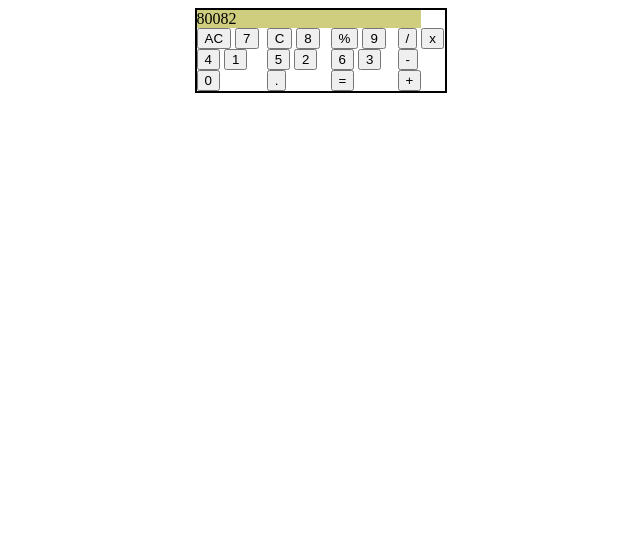
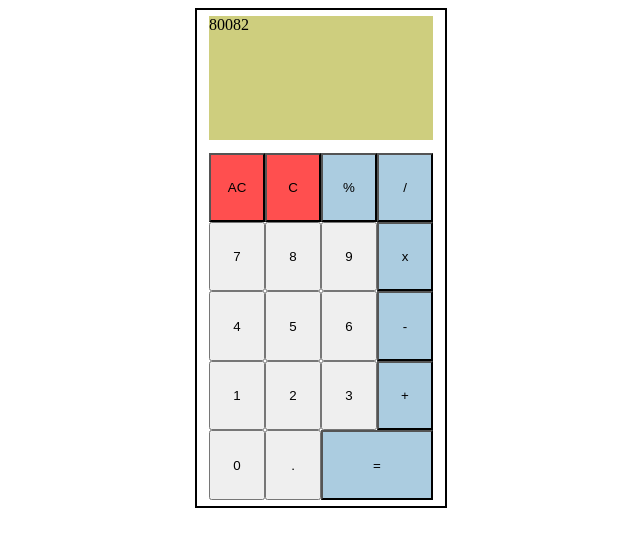
Before and after one commit to PatriceGudders/calculator, a plain HTML site: page index.html in a window 1280 px wide. Shown: the whole page, without its empty margins (319-959 px from the left). Drawn offline with Linux system fonts and the light colour scheme.

Commit message:
Simplify html file + adjust css
Made one container with two items (display + buttons).
Used flexbox to arrange items.
Added background-color to buttons according to class

```diff
--- a/index.html
+++ b/index.html
@@ -15,33 +15,29 @@
             80082
         </div>
         <div class="buttons">
-            <div class="columnOne">
             <button class="clear">AC</button>
+            <button class="clear">C</button>
+            <button class="operator">%</button>
+            <button class="operator">/</button>
+
             <button class="number">7</button>
+            <button class="number">8</button>
+            <button class="number">9</button>
+            <button class="operator">x</button>
+
             <button class="number">4</button>
+            <button class="number">5</button>
+            <button class="number">6</button>
+            <button class="operator">-</button>
+
             <button class="number">1</button>
+            <button class="number">2</button>
+            <button class="number">3</button>
+            <button class="operator">+</button>
+
             <button class="number">0</button>
-            </div>
-            <div class="columnTwo">
-                <button class="clear">C</button>
-                <button class="number">8</button>
-                <button class="number">5</button>
-                <button class="number">2</button>
             <button class="number">.</button>
-            </div>
-            <div class="columnThree">
-                <button class="operator">%</button>
-                <button class="number">9</button>
-                <button class="number">6</button>
-                <button class="number">3</button>
             <button class="result">=</button>
-            </div>
-            <div class="columnFour">
-                <button class="operator">/</button>
-                <button class="operator">x</button>
-                <button class="operator">-</button>
-                <button class="operator">+</button>
-            </div>
         </div>
     </div>
 </body>
--- a/style.css
+++ b/style.css
@@ -4,48 +4,44 @@
 
 .calculator {
     width: 20%;
+    height: 500px;
     border: 2px solid black;
     display: flex;
     margin: auto;
     flex-wrap: wrap;
+    justify-content: center;
+    align-items: center;
 }
 
 .display {
-    flex: 0 1 auto;
+    flex: 0 1 0.5;
     width: 90%;
+    height: 25%;
     background-color: rgb(206, 206, 126);
 }
 
 .buttons {
     display: flex;
+    width: 90%;
+    height: 70%;
+    flex: 0 1 auto;
+    flex-flow: row wrap;
+    justify-content: space-around;
 }
 
-.colomTwo {
-    flex-direction: column;
+.buttons button {
+    width: 25%;
+    flex: auto;
 }
 
-.columThree {
-    flex-direction: column;
-
+.buttons .result {
+    width: 50%;
 }
 
-.columFour {
-    flex-direction: column;
-
-}
-
-.operator {
-
-}
-
-.number {
-
+.operator, .result {
+    background-color: rgba(20, 114, 168, 0.356);
 }
 
 .clear {
-
+    background-color: rgba(255, 0, 0, 0.692);
 }
-
-.result {
-
-}
```
Lines whose indentation alone changed are shown as unchanged.
